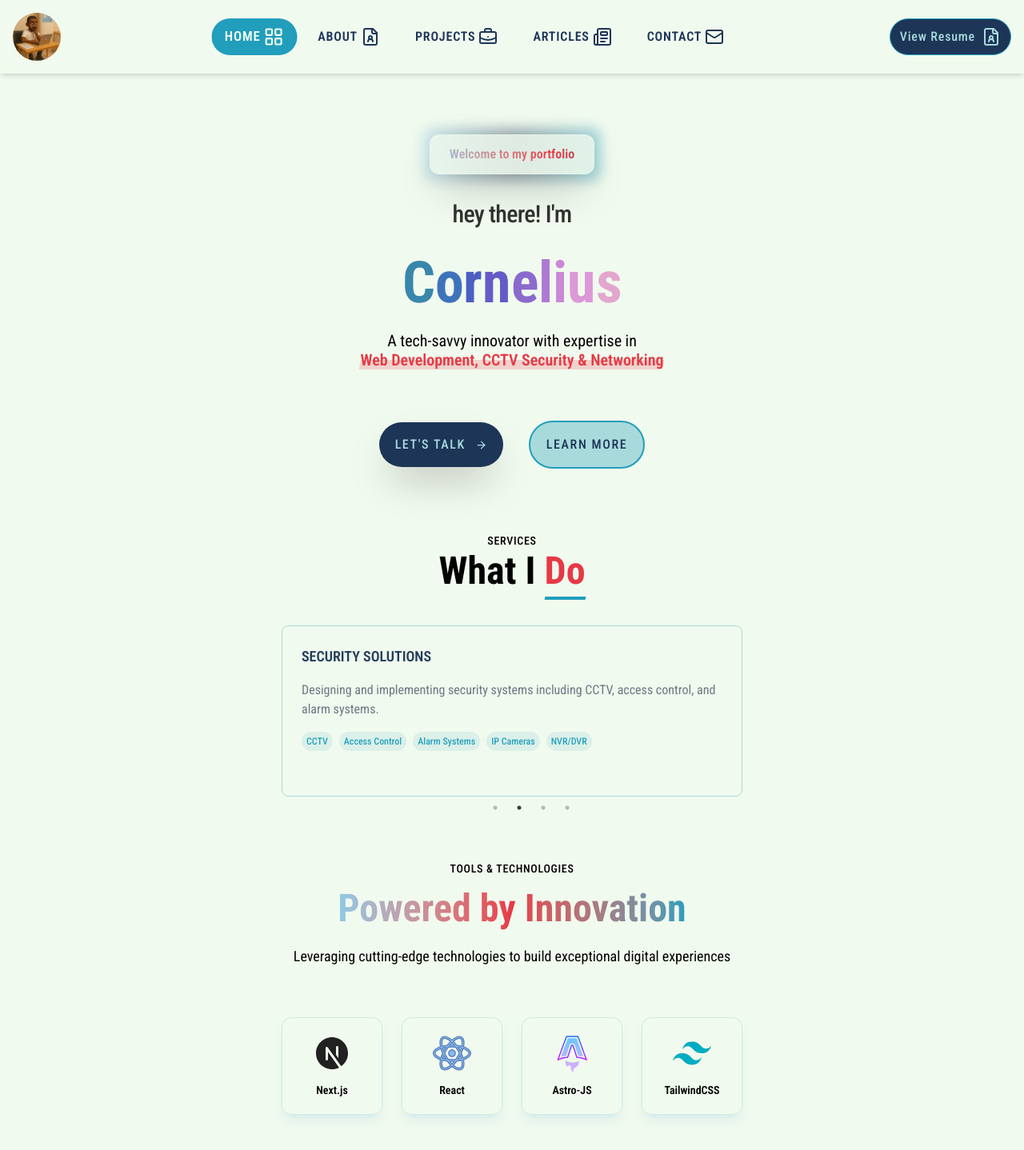
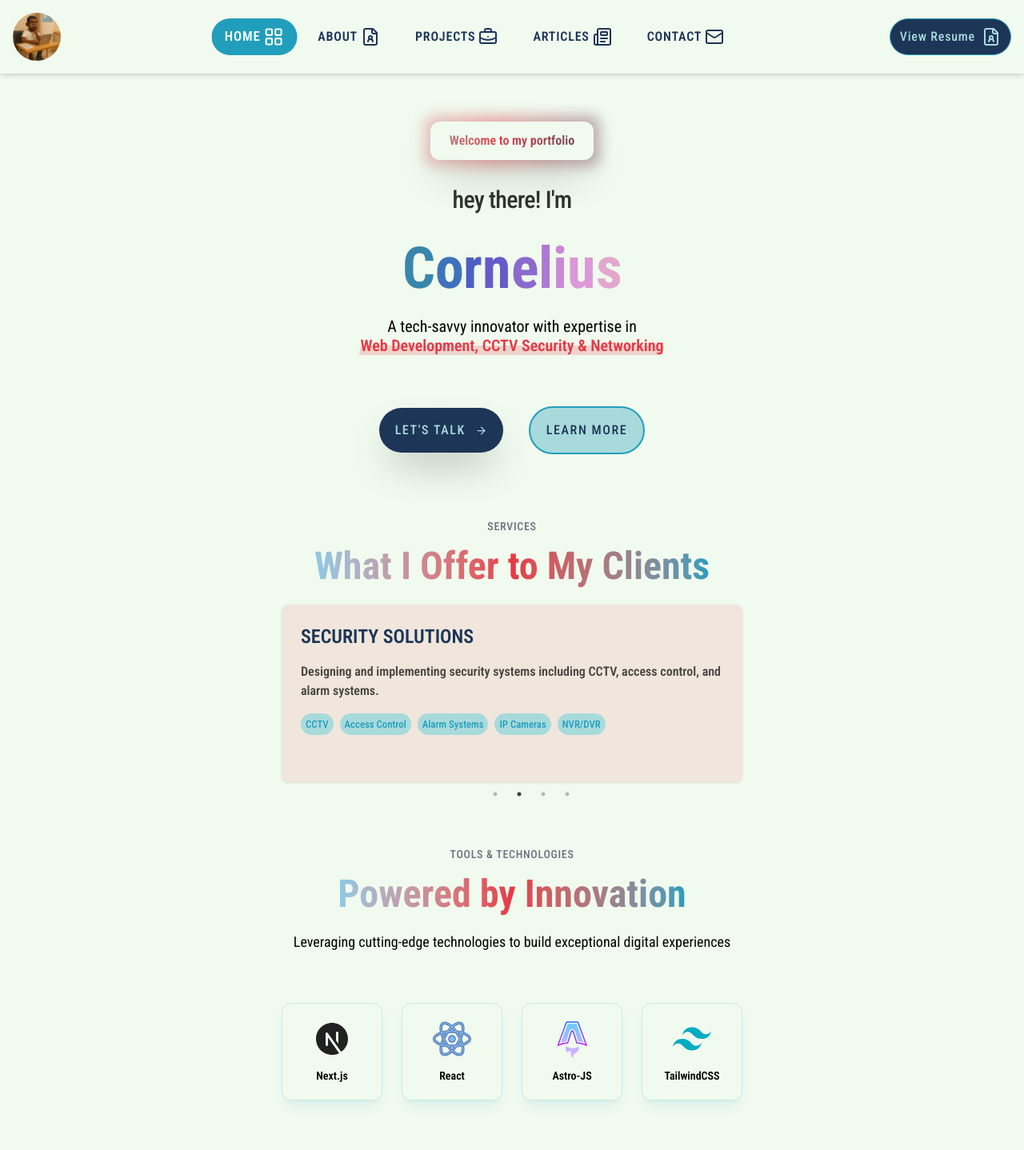
Before and after one commit to cmotanya/dev-portfolio, a Next.js app: page / in a window 1280 px wide. Shown: the top 1438 px of the page at 80% size. Built offline with nearby package versions, Linux system fonts and the light colour scheme.

Commit message:
refactor: Update footer styling and enhance home page layout for improved readability and visual appeal

```diff
--- a/app/about/page.tsx
+++ b/app/about/page.tsx
@@ -59,11 +59,11 @@ const About = () => {
         </div>
       </Slide>
       <Fade delay={300} triggerOnce duration={400}>
-        <div className="mb-8 aspect-auto h-[300px] overflow-hidden rounded-lg">
+        <div className="mb-8 aspect-auto h-[500px] overflow-hidden rounded-lg">
           {" "}
           <Slider {...settings}>
             {about.map((item, index) => (
-              <div key={index} className="relative h-[250px]">
+              <div key={index} className="relative h-[450px]">
                 <Image
                   src={item.src}
                   alt={item.name}
--- a/app/footer/page.tsx
+++ b/app/footer/page.tsx
@@ -11,8 +11,8 @@ import React from "react";
  */
 const Footer = () => {
   return (
-    <footer className="border-secondary mx-auto w-full max-w-4xl border-t">
-      <div className="text-text/50 flex flex-col items-center justify-between gap-2 p-3 text-xs md:flex-row md:justify-around">
+    <footer className="border-accent-alt mx-auto w-full max-w-4xl border-t">
+      <div className="text-secondary-text text-xs-sm flex flex-col items-center justify-between gap-2 p-3 font-bold md:flex-row md:justify-around">
         <div className="flex items-center space-x-2">
           <span className="font-medium">© {new Date().getFullYear()}</span>
           <span>All rights reserved</span>
--- a/app/page.tsx
+++ b/app/page.tsx
@@ -16,7 +16,7 @@ export default function Home() {
     slidesToShow: 1,
     slidesToScroll: 1,
     autoplay: true,
-    autoplaySpeed: 5000,
+    autoplaySpeed: 3000,
     pauseOnHover: true,
     arrows: false,
     waitForAnimate: false,
@@ -25,14 +25,14 @@ export default function Home() {
   };
   return (
     <section className="relative mx-auto min-h-screen w-full max-w-4xl overflow-hidden px-2">
-      <div className="relative z-10 container mx-auto pt-14 md:pt-10">
+      <div className="relative z-10 container mx-auto pt-14 md:pt-6">
         <Slide direction="down" triggerOnce duration={400}>
           <div className="relative flex flex-col items-center justify-center space-y-8">
             {/* Enhanced Welcome Badge */}
             <div className="group relative">
-              <span className="from-accent via-primary to-secondary absolute -inset-2 rounded-xl bg-gradient-to-r opacity-40 blur-sm transition-opacity duration-500 group-hover:opacity-100" />
-              <span className="bg-background/80 relative block rounded-xl border border-white/10 px-6 py-3 font-medium shadow-2xl backdrop-blur-md">
-                <span className="from-accent via-tertiary to-primary animate-[gradient-x_5s_ease-in-out_infinite] bg-gradient-to-r bg-[length:200%_100%] bg-clip-text font-semibold text-transparent before:absolute before:inset-0 before:animate-[slide-in_3s_ease-out] before:bg-inherit">
+              <span className="from-accent via-tertiary to-primary absolute -inset-2 animate-[gradient-x_8s_ease-in-out_infinite] rounded-xl bg-gradient-to-r bg-[length:200%_100%] opacity-40 blur-sm transition-opacity duration-500 group-hover:opacity-60" />
+              <span className="bg-background relative block rounded-xl px-6 py-3 font-medium shadow-2xl backdrop-blur-md">
+                <span className="from-secondary via-tertiary to-primary animate-[gradient-x_8s_ease-in-out_infinite] bg-gradient-to-r bg-[length:200%_100%] bg-clip-text font-semibold text-transparent before:absolute before:inset-0 before:animate-[slide-in_3s_ease-out] before:bg-inherit">
                   Welcome to my portfolio
                 </span>
               </span>
@@ -111,7 +111,6 @@ export default function Home() {
                   <span className="relative z-10 font-medium tracking-widest">
                     Learn More
                   </span>
-                  <div className="from-accent/10 to-primary/10 absolute inset-0 bg-gradient-to-r opacity-0 transition-opacity duration-300 group-hover:opacity-100" />
                 </Link>
               </div>
             </div>
@@ -122,39 +121,37 @@ export default function Home() {
       {/* Enhanced Services Section */}
       <div className="container pt-20">
         <Fade direction="up" duration={500} triggerOnce delay={500}>
-          <h2 className="mb-10 text-center md:mb-14">
-            <span className="text-foreground/60 mb-4 block text-sm font-medium tracking-wider uppercase">
+          <div className="mb-10 text-center md:mb-6">
+            <span className="text-secondary-text mb-4 block text-sm font-medium tracking-wider uppercase">
               Services
             </span>
-            <p className="text-4xl font-bold md:text-5xl">
-              What I{" "}
-              <span className="text-tertiary relative">
-                Do
-                <span className="bg-secondary absolute -bottom-2 left-0 h-1 w-full -skew-x-12 transform"></span>
+            <h2 className="text-4xl font-bold md:text-5xl">
+              <span className="from-accent via-tertiary to-secondary bg-gradient-to-r bg-clip-text text-transparent">
+                What I Offer to My Clients
               </span>
-            </p>
-          </h2>
+            </h2>
+          </div>
         </Fade>
 
         {/* Web Development Service */}
         <Fade direction="up" duration={600} triggerOnce delay={200}>
           <Slider
             {...settings}
-            className="border-accent-alt mx-auto w-full rounded-lg border p-6 md:max-w-xl"
+            className="bg-tertiary/10 mx-auto w-full rounded-lg p-6 shadow-sm md:max-w-xl"
           >
             {WhatIDo.map((service, index) => (
-              <div key={index} className="space-y-4">
-                <h3 className="text-primary text-lg font-semibold uppercase">
+              <div key={index} className="grid justify-between space-y-4">
+                <h3 className="text-primary text-2xl font-semibold uppercase">
                   {service.title}
                 </h3>
-                <p className="text-secondary-text leading-relaxed">
+                <p className="text-primary-text/70 leading-relaxed font-semibold">
                   {service.description}
                 </p>
                 <ul className="flex flex-wrap gap-2">
                   {service.tags.map((tag, tagIndex) => (
                     <li
                       key={tagIndex}
-                      className="bg-accent-alt/30 text-secondary rounded-full px-1.5 py-1 text-xs font-medium transition-colors duration-300"
+                      className="bg-accent-alt text-secondary text-xs-sm rounded-full px-1.5 py-1 font-medium transition-colors duration-300"
                     >
                       {tag}
                     </li>
@@ -169,7 +166,7 @@ export default function Home() {
       <div className="container mx-auto py-20">
         <Fade direction="up" duration={500} triggerOnce delay={300}>
           <div className="relative z-10 mb-4 text-center md:mb-16">
-            <span className="mb-4 block text-sm font-medium tracking-wider uppercase">
+            <span className="text-secondary-text mb-4 block text-sm font-medium tracking-wider uppercase">
               Tools & Technologies
             </span>
             <h2 className="mb-6 text-4xl font-bold md:text-5xl">
```
